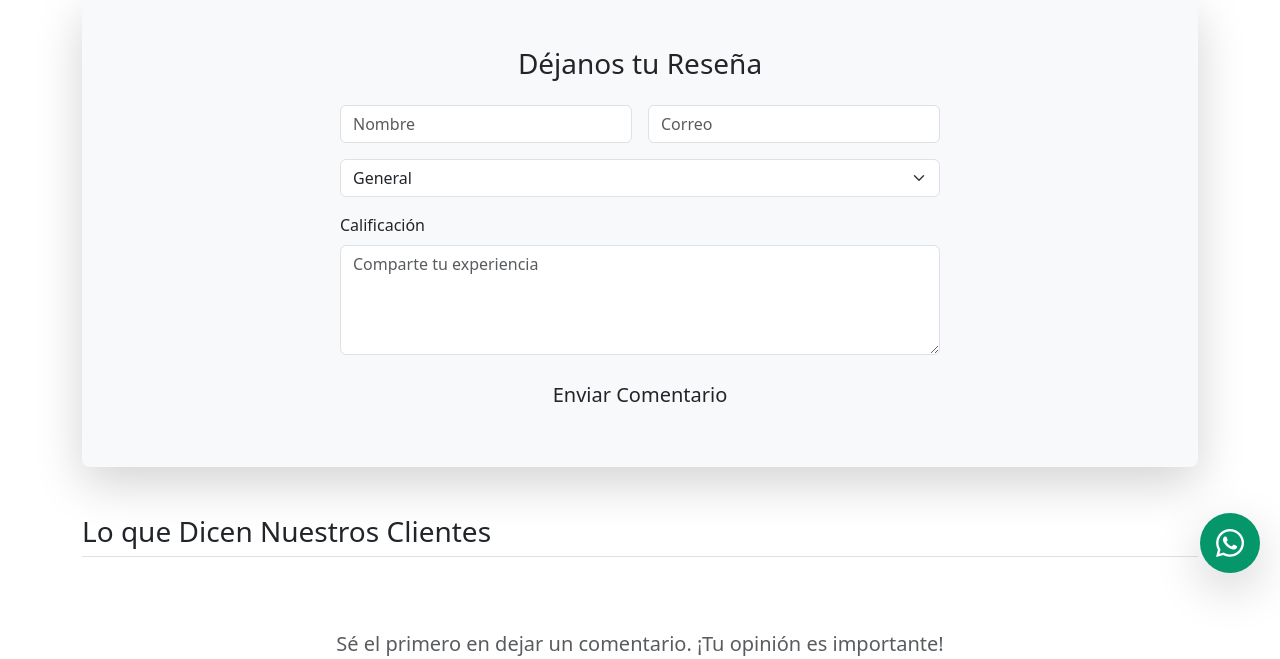
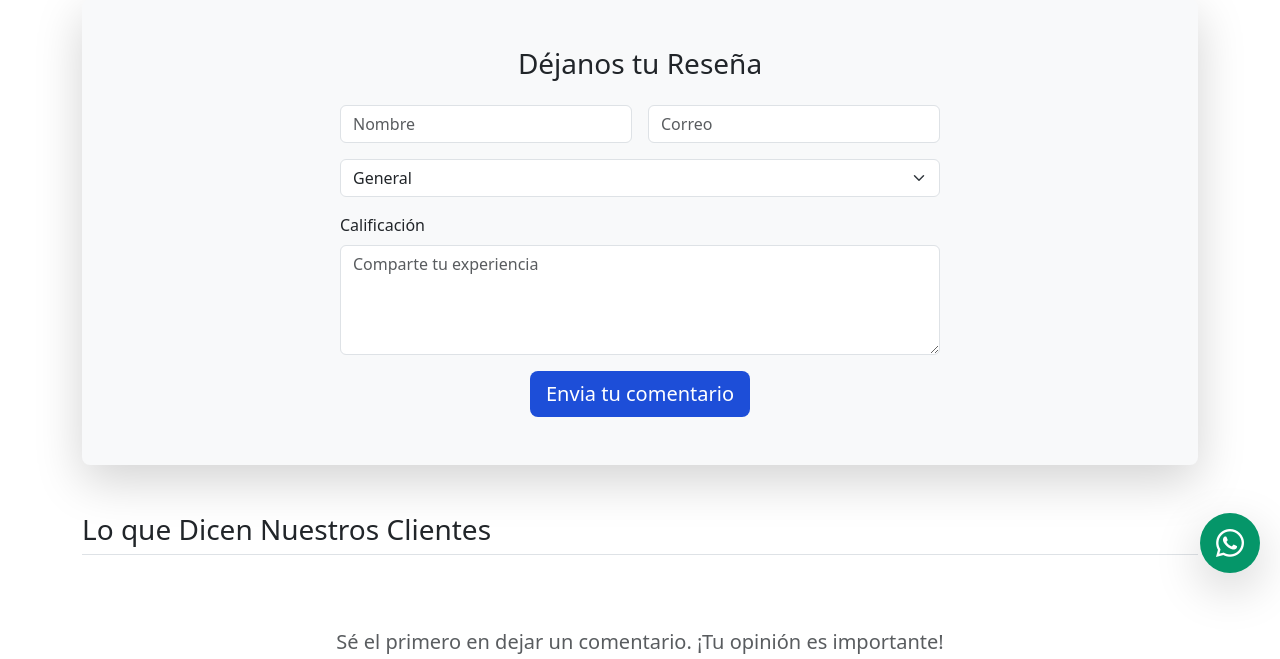
Before and after one commit to estebandev-data/papers-world-1, a Flask app: page /feedback in a window 1280 px wide. Shown: the part 207-866 px from the top of the page. Run offline with Flask 3, Linux system fonts and the light colour scheme; data that the repository does not hold is empty.

Commit message:
Update feedback.html
coment

```diff
--- a/templates/feedback.html
+++ b/templates/feedback.html
@@ -96,10 +96,13 @@
                         <label class="form-label">Calificación</label>
                         <textarea class="form-control" name="texto_coment" rows="4" placeholder="Comparte tu experiencia" required></textarea>
                     </div>
-                    <div class="col-12 text-center">
-                        <button type="submit" class="btn btn-paper-primary btn-lg">Enviar Comentario</button>
-                    </div>
-                </div>
+                   <div class="col-12 text-center">
+    <button type="submit"
+            class="btn btn-lg"
+            style="background-color: #1d4ed8; color: white; border: none;">
+        Envia tu comentario
+    </button>
+</div>
             </form>
         </section>
 
```
